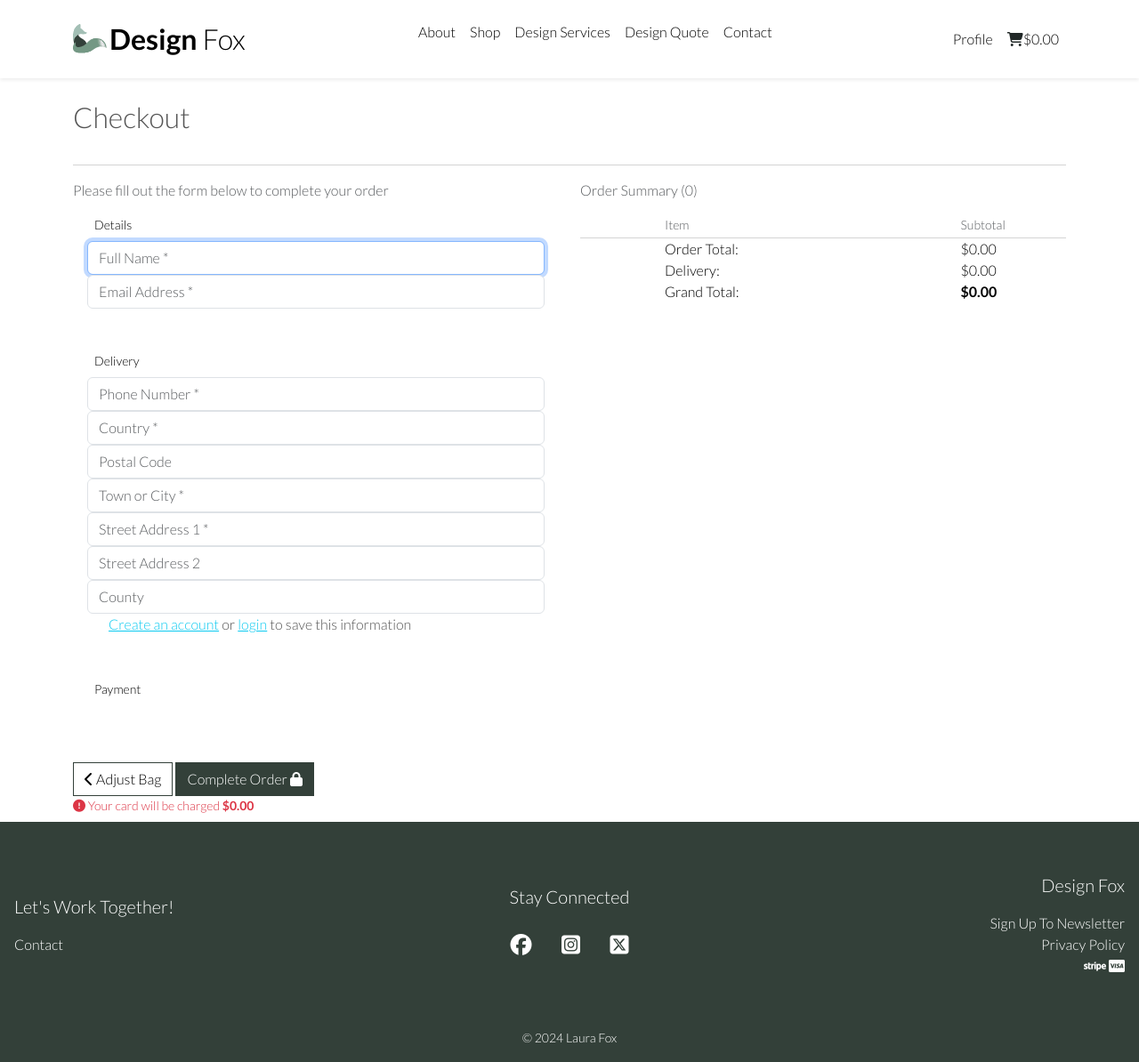
After one commit to lauramayfox/designfox, a Django app: template checkout/templates/checkout/checkout.html in a window 1280 px wide. The commit adds this page. Shown: the whole page at 89% size. Run offline with Django 3.2, Linux system fonts and the light colour scheme; the template is opened without the code that fills it: values that come from a table or form of the project are taken from there, others are empty; some libraries are stand-ins or nearby versions.

Commit message:
Added checkout templates and views

```diff
--- a/bag/templates/bag/bag.html
+++ b/bag/templates/bag/bag.html
@@ -15,7 +15,7 @@
         <div class="row">
             <div class="col">
                 <hr>
-                <h2 class="logo-font mb-4">Shopping Bag</h2>
+                <h2 class="logo-font mb-4" style="padding-top: 80px; padding-bottom: 10px;">Shopping Bag</h2>
                 <hr>
             </div>
         </div>
@@ -105,7 +105,7 @@
                                         </span>
                                         <span class="text-uppercase">Keep Shopping</span>
                                     </a>
-                                    <a href="" class="btn btn-black rounded-0 btn-lg">
+                                    <a href="{% url 'checkout' %}" class="btn btn-black rounded-0 btn-lg">
                                         <span class="text-uppercase">Secure Checkout</span>
                                         <span class="icon">
                                             <i class="fas fa-lock"></i>
@@ -147,7 +147,7 @@
         var csrfToken = "{{ csrf_token }}";
         var itemId = $(this).attr('id').split('remove_')[1];
         var size = $(this).data('size');
-        var url = `/bag/remove/${itemId}`;
+        var url = `/bag/remove/${itemId}/`;
         var data = {'csrfmiddlewaretoken': csrfToken, 'size': size};
 
         $.post(url, data)
--- /dev/null
+++ b/bag/templatetags/bag_tools.py
@@ -0,0 +1,8 @@
+from django import template
+
+
+register = template.Library()
+
+@register.filter(name='calc_subtotal')
+def calc_subtotal(price, quantity):
+    return price * quantity
--- /dev/null
+++ b/checkout/templates/checkout/checkout.html
@@ -0,0 +1,137 @@
+{% extends "base.html" %}
+{% load static %}
+{% load bag_tools %}
+
+{% block extra_css %}
+    <link rel="stylesheet" href="{% static 'checkout/css/checkout.css' %}">
+{% endblock %}
+
+{% block page_header %}
+    <div class="container header-container">
+        <div class="row">
+            <div class="col"></div>
+        </div>
+    </div>
+{% endblock %}
+
+{% block content %}
+    <div class="overlay"></div>
+    <div class="container">
+        <div class="row">
+            <div class="col">
+                <hr>
+                <h2 class="logo-font mb-4" style="padding-top: 80px; padding-bottom: 10px;">Checkout</h2>
+                <hr>
+            </div>
+        </div>
+
+        <div class="row">
+            <div class="col-12 col-lg-6 order-lg-last mb-5">
+                <p class="text-muted">Order Summary ({{ product_count }})</p>
+                <div class="row">
+                    <div class="col-7 offset-2">
+                        <p class="mb-1 mt-0 small text-muted">Item</p>
+                    </div>
+                    <div class="col-3 text-right">
+                        <p class="mb-1 mt-0 small text-muted">Subtotal</p>
+                    </div>
+                </div>
+                {% for item in bag_items %}
+                    <div class="row">
+                        <div class="col-2 mb-1">
+                            <a href="{% url 'product_detail' item.product.id %}">
+                                {% if item.product.image %}
+                                    <img class="w-100" src="{{ item.product.image.url }}" alt="{{ product.name }}">
+                                {% else %}
+                                    <img class="w-100" src="{{ MEDIA_URL }}noimage.png" alt="{{ product.name }}">
+                                {% endif %}
+                            </a>
+                        </div>
+                        <div class="col-7">
+                            <p class="my-0"><strong>{{ item.product.name }}</strong></p>
+                            <p class="my-0 small">Size: {% if item.product.has_sizes %}{{ item.size|upper }}{% else %}N/A{% endif %}</p>
+                            <p class="my-0 small text-muted">Qty: {{ item.quantity }}</p>
+                        </div>
+                        <div class="col-3 text-right">
+                            <p class="my-0 small text-muted">${{ item.product.price | calc_subtotal:item.quantity }}</p>
+                        </div>
+                    </div>
+                {% endfor %}
+                <hr class="my-0">
+                <div class="row text-black text-right">
+                    <div class="col-7 offset-2">
+                        <p class="my-0">Order Total:</p>
+                        <p class="my-0">Delivery:</p>
+                        <p class="my-0">Grand Total:</p>
+                    </div>
+                    <div class="col-3">
+                        <p class="my-0">${{ total | floatformat:2 }}</p>
+                        <p class="my-0">${{ delivery | floatformat:2 }}</p>
+                        <p class="my-0"><strong>${{ grand_total | floatformat:2 }}</strong></p>
+                    </div>
+                </div>
+            </div>
+            <div class="col-12 col-lg-6">
+                <p class="text-muted">Please fill out the form below to complete your order</p>
+                <form action="{% url 'checkout' %}" method="POST" id="payment-form">
+                    {% csrf_token %}
+                    <fieldset class="rounded px-3 mb-5">
+                        <legend class="fieldset-label small text-black px-2 w-auto">Details</legend>
+                        {{ order_form.full_name | as_crispy_field }}
+                        {{ order_form.email | as_crispy_field }}
+                    </fieldset>
+                    <fieldset class="rounded px-3 mb-5">
+                        <legend class="fieldset-label small text-black px-2 w-auto">Delivery</legend>
+                        {{ order_form.phone_number | as_crispy_field }}
+                        {{ order_form.country | as_crispy_field }}
+                        {{ order_form.postcode | as_crispy_field }}
+                        {{ order_form.town_or_city | as_crispy_field }}
+                        {{ order_form.street_address1 | as_crispy_field }}
+                        {{ order_form.street_address2 | as_crispy_field }}
+                        {{ order_form.county | as_crispy_field }}
+                        <div class="form-check form-check-inline float-right mr-0">
+							{% if user.is_authenticated %}
+								<label class="form-check-label" for="id-save-info">Save this delivery information to my profile</label>
+                                <input class="form-check-input ml-2 mr-0" type="checkbox" id="id-save-info" name="save-info" checked>
+							{% else %}
+								<label class="form-check-label" for="id-save-info">
+                                    <a class="text-info" href="{% url 'account_signup' %}">Create an account</a> or
+                                    <a class="text-info" href="{% url 'account_login' %}">login</a> to save this information
+                                </label>
+							{% endif %}
+						</div>
+                    </fieldset>
+                    <fieldset class="px-3">
+                        <legend class="fieldset-label small text-black px-2 w-auto">Payment</legend>
+                        <!-- A Stripe card element will go here -->
+                        <div class="mb-3" id="card-element"></div>
+
+                        <!-- Used to display form errors -->
+                        <div class="mb-3 text-danger" id="card-errors" role="alert"></div>
+                    </fieldset>
+
+                    <div class="submit-button text-right mt-5 mb-2">
+						<a href="{% url 'view_bag' %}" class="btn btn-outline-black rounded-0">
+							<span class="icon">
+								<i class="fas fa-chevron-left"></i>
+							</span>
+							<span class="font-weight-bold">Adjust Bag</span>
+						</a>
+						<button id="submit-button" class="btn btn-black rounded-0">
+							<span class="font-weight-bold">Complete Order</span>
+							<span class="icon">
+								<i class="fas fa-lock"></i>
+							</span>
+						</button>
+						<p class="small text-danger my-0">
+							<span class="icon">
+								<i class="fas fa-exclamation-circle"></i>
+							</span>
+							<span>Your card will be charged <strong>${{ grand_total|floatformat:2 }}</strong></span>
+						</p>
+					</div>
+                </form>
+            </div>
+        </div>
+    </div>
+{% endblock %}
--- /dev/null
+++ b/checkout/urls.py
@@ -0,0 +1,6 @@
+from django.urls import path
+from . import views
+
+urlpatterns = [
+    path('', views.checkout, name='checkout')
+]
--- a/designfox/urls.py
+++ b/designfox/urls.py
@@ -24,4 +24,5 @@ urlpatterns = [
     path('', include('home.urls')),
     path('products/', include('products.urls')),
     path('bag/', include('bag.urls')),
+    path('checkout/', include('checkout.urls')),
 ] + static(settings.MEDIA_URL, document_root=settings.MEDIA_ROOT)
--- a/requirements.txt
+++ b/requirements.txt
@@ -2,6 +2,7 @@ asgiref==3.8.1
 dj-database-url==0.5.0
 Django==5.1.2
 django-allauth==65.1.0
+django-crispy-forms==1.14.0
 gunicorn==20.1.0
 pillow==11.0.0
 psycopg2==2.9.10
--- a/templates/base.html
+++ b/templates/base.html
@@ -13,21 +13,22 @@
     <!-- Favicon -->
     <link rel="shortcut icon" type="image/png" href="/media/favicon.png">
 
+    {% block corecss %}
     <!-- Google Fonts CSS -->
     <link rel="preconnect" href="https://fonts.gstatic.com">
     <link href="https://fonts.googleapis.com/css2?family=Roboto:wght@300&display=swap" rel="stylesheet">
     <link href="https://fonts.googleapis.com/css2?family=Lato:wght@300;700&display=swap" rel="stylesheet">
-
     <!-- Font Awesome CSS -->
     <link rel="stylesheet" href="https://cdnjs.cloudflare.com/ajax/libs/font-awesome/5.15.3/css/all.min.css">
-
     <!-- Bootstrap CSS -->
     <link href="https://cdn.jsdelivr.net/npm/bootstrap@5.3.3/dist/css/bootstrap.min.css" rel="stylesheet"
     integrity="sha384-QWTKZyjpPEjISv5WaRU9OFeRpok6YctnYmDr5pNlyT2bRjXh0JMhjY6hW+ALEwIH" crossorigin="anonymous">
-
-
     <!-- Custom CSS -->
     <link rel="stylesheet" href="{% static 'css/base.css' %}">
+    {% endblock %}
+
+    {% block extra_css %}
+    {% endblock %}
 
     {% block corejs %}
     <script src="https://kit.fontawesome.com/e9c73d7092.js" crossorigin="anonymous"></script>
```
Also changed, not shown: checkout/views.py (+18 -2 lines), designfox/settings.py (+11 -0 lines), products/templates/products/products.html (+5 -4 lines), bag/templatetags/__init__.py (added), checkout/static/checkout/css/checkout.css (added).
